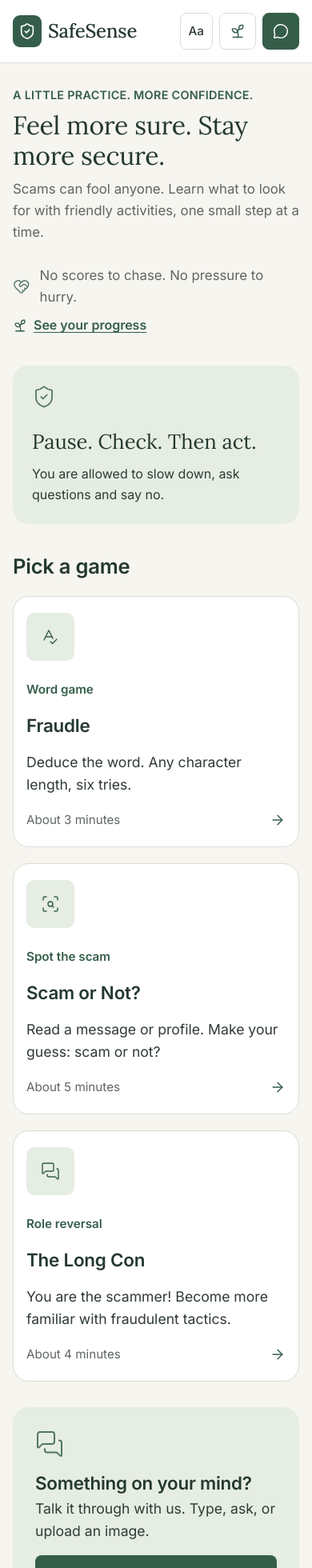
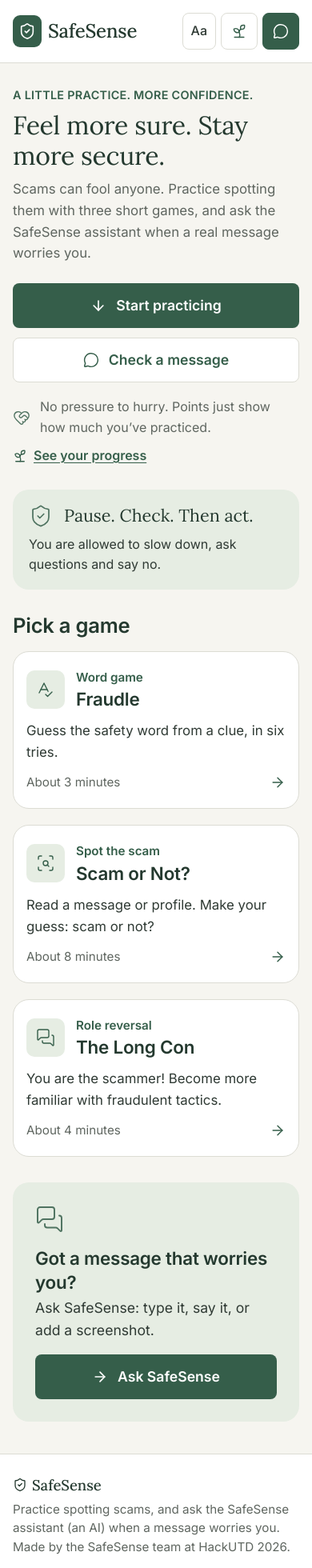
Before and after one commit to diejor/hackathon, a React (Vite) app in the folder safesense/: page / in a window 390 px wide. Shown: the top 1960 px of the page at 80% size. Built offline with nearby package versions, Linux system fonts and the light colour scheme; no server answers.

Commit message:
SafeSense: home says what it does with two actions, Ask SafeSense naming, footer with About and privacy, About page
Header fits at 360px in larger text; per-page titles and heading focus on navigation.
POLISH G-2, G-4..G-9, H-1..H-3, H-5, H-6.

Co-Authored-By: Claude Opus 5.5 <noreply@anthropic.com>

```diff
--- a/safesense/src/App.tsx
+++ b/safesense/src/App.tsx
@@ -6,6 +6,7 @@ import ScamOrNot from './pages/ScamOrNot'
 import LongCon from './pages/LongCon'
 import Chat from './pages/Chat'
 import Profile from './pages/Profile'
+import About from './pages/About'
 
 const PAGES = {
   home: Home,
@@ -14,6 +15,7 @@ const PAGES = {
   'long-con': LongCon,
   chat: Chat,
   profile: Profile,
+  about: About,
 }
 
 export default function App() {
--- a/safesense/src/components/Layout.tsx
+++ b/safesense/src/components/Layout.tsx
@@ -1,11 +1,13 @@
-import { useEffect, useState, type ReactNode } from 'react'
+import { useEffect, useState, type MouseEvent, type ReactNode } from 'react'
 import { MessageCircle, ShieldCheck, Sprout } from 'lucide-react'
+import { ASSISTANT } from './chat/copy'
 import { href, type Route } from '../router'
 import { useProgress } from '../lib/useProgress'
 import '../profile.css'
 
 const SIZES = ['normal', 'large', 'larger'] as const
 type Size = (typeof SIZES)[number]
+const SIZE_NAMES: Record<Size, string> = { normal: 'Normal', large: 'Large', larger: 'Larger' }
 
 function TextSizeButton() {
   const [size, setSize] = useState<Size>(() => {
@@ -29,7 +31,12 @@ function TextSizeButton() {
 
   return (
     <button className="text-size" onClick={next} aria-label={`Text size: ${size}. Select to change.`}>
-      <span className="aa">Aa</span> <span className="text-size-label">Text size</span>
+      <span className="aa" aria-hidden="true">
+        Aa
+      </span>{' '}
+      <span className="text-size-label" aria-hidden="true">
+        Text: {SIZE_NAMES[size]}
+      </span>
     </button>
   )
 }
@@ -62,7 +69,7 @@ function Header({ route }: { route: Route }) {
       <div className="container header-inner">
         {/* The logo is the way home on every page */}
         <a className="brand" href={href('home')} aria-label="SafeSense home">
-          <span className="brand-mark">
+          <span className="brand-mark" aria-hidden="true">
             <ShieldCheck size={22} strokeWidth={1.75} />
           </span>
           <span className="brand-name">SafeSense</span>
@@ -74,10 +81,11 @@ function Header({ route }: { route: Route }) {
             className="chat-link"
             href={href('chat')}
             aria-current={route === 'chat' ? 'page' : undefined}
-            aria-label="Chat with us"
+            aria-label="Ask SafeSense"
+            title={`Ask the ${ASSISTANT}`}
           >
-            <MessageCircle size={20} strokeWidth={1.75} />
-            <span className="chat-label">Chat with us</span>
+            <MessageCircle size={20} strokeWidth={1.75} aria-hidden="true" />
+            <span className="chat-label">Ask SafeSense</span>
           </a>
         </div>
       </div>
@@ -85,12 +93,47 @@ function Header({ route }: { route: Route }) {
   )
 }
 
-function Footer({ note }: { note?: string }) {
+/** "Forget me" sits at the bottom of the Ask SafeSense page: open that page, then bring the button into view. */
+function goToForgetMe(e: MouseEvent<HTMLAnchorElement>) {
+  e.preventDefault()
+  window.location.hash = href('chat')
+  window.setTimeout(() => {
+    const box = document.querySelector<HTMLElement>('.chat-forget')
+    if (!box) return
+    box.scrollIntoView({ block: 'center' })
+    box.querySelector<HTMLElement>('button')?.focus({ preventScroll: true })
+  }, 400)
+}
+
+/** What SafeSense is, who made it, and an honest note on where your data goes. */
+function Footer({ route }: { route: Route }) {
   return (
     <footer className="footer">
       <div className="container footer-inner">
-        <span>{note ?? 'Learn at your own pace.'}</span>
-        <span className="footer-tag">SafeSense · A little practice, more confidence.</span>
+        <div className="footer-about">
+          <p className="footer-brand">
+            <ShieldCheck size={18} strokeWidth={1.75} aria-hidden="true" /> SafeSense
+          </p>
+          <p>
+            Practice spotting scams, and ask the {ASSISTANT} (an AI) when a message worries you. Made by the
+            SafeSense team at HackUTD 2026.
+          </p>
+        </div>
+        <div className="footer-privacy">
+          <p className="footer-head">Your privacy</p>
+          <p>
+            Your chat and game progress are saved privately for you. An AI service (Google Gemini) reads your
+            messages to answer. Screenshots aren’t stored.
+          </p>
+        </div>
+        <nav className="footer-links" aria-label="About and privacy">
+          <a href={href('about')} aria-current={route === 'about' ? 'page' : undefined}>
+            About SafeSense
+          </a>
+          <a href={href('chat')} onClick={goToForgetMe}>
+            Delete my data (Forget me)
+          </a>
+        </nav>
       </div>
     </footer>
   )
@@ -103,7 +146,7 @@ export function Layout({ route, children }: { route: Route; children: ReactNode
       <main>
         <div className="container">{children}</div>
       </main>
-      <Footer />
+      <Footer route={route} />
     </div>
   )
 }
--- a/safesense/src/index.css
+++ b/safesense/src/index.css
@@ -73,6 +73,13 @@ button {
   outline: 3px solid var(--green-600);
   outline-offset: 2px;
 }
+h1[tabindex='-1']:focus,
+h2[tabindex='-1']:focus {
+  outline: none;
+}
+.nowrap {
+  white-space: nowrap;
+}
 
 .sr-only {
   position: absolute;
@@ -136,6 +143,7 @@ main {
   color: var(--green-900);
 }
 .brand-mark {
+  flex-shrink: 0;
   width: 40px;
   height: 44px;
   border-radius: 9px;
@@ -145,6 +153,7 @@ main {
   place-items: center;
 }
 .brand-name {
+  white-space: nowrap;
   font-family: var(--font-serif);
   font-size: 1.95rem;
   font-weight: 500;
@@ -152,6 +161,7 @@ main {
 }
 .header-actions {
   display: flex;
+  flex-shrink: 0;
   align-items: center;
   gap: 10px;
 }
@@ -172,6 +182,11 @@ main {
 }
 .chat-link:hover {
   background: var(--green-900);
+}
+.chat-link[aria-current='page'] {
+  background: var(--surface);
+  color: var(--green-700);
+  border: 2px solid var(--green-700);
 }
 .text-size {
   display: inline-flex;
@@ -194,15 +209,49 @@ main {
 /* ---------- Footer ---------- */
 .footer {
   border-top: 1px solid var(--border);
+  background: var(--surface);
   color: var(--text-muted);
   font-size: 0.95rem;
+  line-height: 1.55;
 }
 .footer-inner {
+  display: grid;
+  grid-template-columns: minmax(0, 1fr) minmax(0, 1fr) auto;
+  gap: 32px;
+  align-items: start;
+  padding-top: 28px;
+  padding-bottom: calc(28px + env(safe-area-inset-bottom, 0px));
+}
+.footer-brand,
+.footer-head {
   display: flex;
-  justify-content: space-between;
   align-items: center;
-  padding-top: 26px;
-  padding-bottom: 26px;
+  gap: 6px;
+  margin-bottom: 4px;
+  color: var(--green-900);
+  font-weight: 600;
+}
+.footer-brand {
+  font-family: var(--font-serif);
+  font-size: 1.15rem;
+  font-weight: 500;
+}
+.footer-links {
+  display: flex;
+  flex-direction: column;
+  gap: 2px;
+}
+.footer-links a {
+  display: inline-flex;
+  align-items: center;
+  min-height: 44px;
+  color: var(--green-700);
+  font-weight: 600;
+  text-decoration: underline;
+  text-underline-offset: 3px;
+}
+.footer-links a:hover {
+  color: var(--green-900);
 }
 
 /* ---------- Typography ---------- */
@@ -412,13 +461,22 @@ main {
 .home-hero .lead {
   max-width: 760px;
 }
+.hero-actions {
+  display: flex;
+  flex-wrap: wrap;
+  gap: 12px;
+  margin-top: 24px;
+}
 .reassure {
   display: flex;
   align-items: center;
   gap: 12px;
-  margin-top: 28px;
+  margin-top: 24px;
   color: var(--text-muted);
   font-size: 1.05rem;
+}
+.reassure svg {
+  flex-shrink: 0;
 }
 .motto {
   font-family: var(--font-serif);
@@ -432,6 +490,7 @@ main {
 }
 .games-title {
   margin: 36px 0 20px;
+  scroll-margin-top: 16px;
 }
 .games {
   display: grid;
@@ -555,6 +614,36 @@ main {
 }
 .help-banner .btn {
   white-space: nowrap;
+}
+
+/* ================= ABOUT ================= */
+.about-list {
+  list-style: none;
+  margin: 16px 0 0;
+  padding: 0;
+  display: flex;
+  flex-direction: column;
+  gap: 16px;
+}
+.about-list li,
+.about-text {
+  display: flex;
+  gap: 12px;
+  align-items: flex-start;
+}
+.about-text {
+  margin-top: 12px;
+}
+.about-list svg,
+.about-text svg {
+  flex-shrink: 0;
+  margin-top: 2px;
+  color: var(--green-700);
+}
+.about-section a {
+  color: var(--green-700);
+  font-weight: 600;
+  text-underline-offset: 3px;
 }
 
 /* ================= FRAUDLE ================= */
@@ -1189,11 +1278,77 @@ main {
   .lead {
     font-size: 1.05rem;
   }
-  .footer-tag {
-    display: none;
+  .footer-inner {
+    grid-template-columns: minmax(0, 1fr);
+    gap: 16px;
+    padding-top: 24px;
+    padding-bottom: calc(32px + env(safe-area-inset-bottom, 0px));
   }
   .card {
     padding: 20px 16px;
+  }
+  /* Home: the first screen says what SafeSense does and shows both actions; the motto becomes a slim band. */
+  .home-hero {
+    gap: 20px;
+  }
+  .hero-actions .btn {
+    flex: 1 1 100%;
+  }
+  .reassure {
+    margin-top: 18px;
+    font-size: 1rem;
+  }
+  .motto-panel {
+    display: grid;
+    grid-template-columns: auto minmax(0, 1fr);
+    column-gap: 14px;
+    align-items: center;
+    padding: 18px 20px;
+  }
+  .motto-panel .motto {
+    margin-top: 0 !important;
+    font-size: 1.35rem;
+  }
+  .motto-panel p:last-child {
+    grid-column: 1 / -1;
+    margin-top: 8px;
+  }
+  .games-title {
+    margin: 28px 0 16px;
+  }
+  /* Game cards: icon beside the kind and title instead of a big tile on top (H-5). */
+  .game-card {
+    display: grid;
+    grid-template-columns: 48px minmax(0, 1fr);
+    grid-template-areas:
+      'icon kind'
+      'icon title'
+      'desc desc'
+      'info info';
+    column-gap: 14px;
+  }
+  .game-card .icon-tile {
+    grid-area: icon;
+    width: 48px;
+    height: 48px;
+    align-self: center;
+  }
+  .game-card .kind {
+    grid-area: kind;
+    margin-top: 0;
+  }
+  .game-card .h3 {
+    grid-area: title;
+    margin-top: 0;
+  }
+  .game-card .desc {
+    grid-area: desc;
+    margin-top: 12px;
+    font-size: 1.05rem;
+  }
+  .game-card .info {
+    grid-area: info;
+    margin-top: 12px;
   }
   .help-banner {
     flex-direction: column;
--- /dev/null
+++ b/safesense/src/pages/About.tsx
@@ -0,0 +1,108 @@
+import { ArrowRight, Gamepad2, HeartHandshake, LockKeyhole, MessageCircle, Phone, Users } from 'lucide-react'
+import { Crumb, PageHead } from '../components/Layout'
+import { ASSISTANT } from '../components/chat/copy'
+import { href } from '../router'
+
+/** About SafeSense: what it is, who made it, and what happens to your data. Kept short and plain. */
+export default function About() {
+  return (
+    <>
+      <PageHead
+        crumb={<Crumb label="About" />}
+        title="About SafeSense"
+        lead="A calm place to practice spotting scams, and to ask when something doesn’t feel right."
+      />
+      <div className="page-grid">
+        <div className="stack">
+          <section className="card about-section" aria-labelledby="about-what">
+            <h2 id="about-what" className="h2">
+              What it is
+            </h2>
+            <ul className="about-list">
+              <li>
+                <Gamepad2 size={22} strokeWidth={1.5} aria-hidden="true" />
+                <span>
+                  <strong>Three short games</strong> to practice with: Fraudle, Scam or Not? and The Long Con. The
+                  people and companies in them are made up. No messages or money are ever sent.
+                </span>
+              </li>
+              <li>
+                <MessageCircle size={22} strokeWidth={1.5} aria-hidden="true" />
+                <span>
+                  <strong>The {ASSISTANT}</strong> is an AI. Tell it about a message that worries you: type it, say
+                  it, or add a screenshot. It explains what it notices and what you could do next. It gives
+                  guidance, not guarantees, and it can be wrong.
+                </span>
+              </li>
+              <li>
+                <HeartHandshake size={22} strokeWidth={1.5} aria-hidden="true" />
+                <span>
+                  <strong>Points</strong> are a gentle tally of how much you’ve practiced. There’s no race and no
+                  timer.
+                </span>
+              </li>
+            </ul>
+          </section>
+
+          <section className="card about-section" aria-labelledby="about-privacy">
+            <h2 id="about-privacy" className="h2">
+              Your privacy
+            </h2>
+            <ul className="about-list">
+              <li>
+                <LockKeyhole size={22} strokeWidth={1.5} aria-hidden="true" />
+                <span>
+                  There’s no account. Your chat and game progress are saved privately for you on SafeSense’s
+                  server, linked to this browser. A recovery key on <a href={href('profile')}>Your progress</a> lets
+                  you bring them to another device.
+                </span>
+              </li>
+              <li>
+                <MessageCircle size={22} strokeWidth={1.5} aria-hidden="true" />
+                <span>
+                  To answer you, the messages you send to the assistant are read by an AI service (Google Gemini).
+                  Screenshots aren’t stored; only a short note of what they say is kept.
+                </span>
+              </li>
+              <li>
+                <LockKeyhole size={22} strokeWidth={1.5} aria-hidden="true" />
+                <span>
+                  Please don’t share passwords, PINs, full account numbers or one-time codes.{' '}
+                  <strong>Forget me</strong>, at the bottom of the <a href={href('chat')}>Ask SafeSense</a> page,
+                  deletes your chat, what the assistant remembers, and your game history.
+                </span>
+              </li>
+            </ul>
+          </section>
+
+          <section className="card about-section" aria-labelledby="about-team">
+            <h2 id="about-team" className="h2">
+              Who made it
+            </h2>
+            <p className="about-text">
+              <Users size={22} strokeWidth={1.5} aria-hidden="true" />
+              <span>Made by the SafeSense team at HackUTD 2026.</span>
+            </p>
+          </section>
+        </div>
+
+        <aside className="stack">
+          <div className="panel">
+            <Phone size={28} strokeWidth={1.4} className="icon-muted" aria-hidden="true" />
+            <h2 className="h3">Already sent money or details?</h2>
+            <p>
+              Call your bank right away, using the number on the back of your card. You can also report a scam to
+              the FTC at <span className="nowrap">ReportFraud.ftc.gov</span>.
+            </p>
+          </div>
+          <a className="btn btn-primary btn-block" href={href('chat')}>
+            <ArrowRight size={20} aria-hidden="true" /> Ask SafeSense
+          </a>
+          <a className="btn btn-secondary btn-block" href={href('home')}>
+            <Gamepad2 size={20} strokeWidth={1.5} aria-hidden="true" /> Practice with a game
+          </a>
+        </aside>
+      </div>
+    </>
+  )
+}
--- a/safesense/src/pages/Home.tsx
+++ b/safesense/src/pages/Home.tsx
@@ -1,7 +1,18 @@
-import { useState, type MouseEvent } from 'react'
-import { ArrowRight, HeartHandshake, MessagesSquare, ScanSearch, ShieldCheck, SpellCheck, Sprout } from 'lucide-react'
+import { useRef, useState, type MouseEvent } from 'react'
+import {
+  ArrowDown,
+  ArrowRight,
+  HeartHandshake,
+  MessageCircle,
+  MessagesSquare,
+  ScanSearch,
+  ShieldCheck,
+  SpellCheck,
+  Sprout,
+} from 'lucide-react'
 import type { LucideIcon } from 'lucide-react'
 import { href, type Route } from '../router'
+import { ASSISTANT } from '../components/chat/copy'
 
 type Game = {
   route: Route
@@ -18,7 +29,7 @@ const GAMES: Game[] = [
     icon: SpellCheck,
     kind: 'Word game',
     title: 'Fraudle',
-    desc: 'Deduce the word. Any character length, six tries.',
+    desc: 'Guess the safety word from a clue, in six tries.',
     time: 'About 3 minutes',
   },
   {
@@ -27,7 +38,7 @@ const GAMES: Game[] = [
     kind: 'Spot the scam',
     title: 'Scam or Not?',
     desc: 'Read a message or profile. Make your guess: scam or not?',
-    time: 'About 5 minutes',
+    time: 'About 8 minutes',
   },
   {
     route: 'long-con',
@@ -60,7 +71,7 @@ function GameCard({ game }: { game: Game }) {
 
   return (
     <a className={`card game-card ${pressed ? 'is-pressed' : ''}`} href={href(route)} onClick={onClick}>
-      <span className="icon-tile">
+      <span className="icon-tile" aria-hidden="true">
         <Icon size={24} strokeWidth={1.4} />
       </span>
       <span className="kind">{kind}</span>
@@ -75,6 +86,17 @@ function GameCard({ game }: { game: Game }) {
 }
 
 export default function Home() {
+  const gamesRef = useRef<HTMLHeadingElement>(null)
+
+  // "Start practicing" brings the games into view. A hash link can't do it: the hash is the router.
+  const toGames = () => {
+    const h = gamesRef.current
+    if (!h) return
+    const reduce = window.matchMedia('(prefers-reduced-motion: reduce)').matches
+    h.scrollIntoView({ behavior: reduce ? 'auto' : 'smooth', block: 'start' })
+    h.focus({ preventScroll: true })
+  }
+
   return (
     <>
       <section className="home-hero">
@@ -82,18 +104,27 @@ export default function Home() {
           <div className="eyebrow">A little practice. More confidence.</div>
           <h1 className="page-title">Feel more sure. Stay more secure.</h1>
           <p className="lead">
-            Scams can fool anyone. Learn what to look for with friendly activities, one small step at a time.
+            Scams can fool anyone. Practice spotting them with three short games, and ask the {ASSISTANT} when
+            a real message worries you.
           </p>
+          <div className="hero-actions">
+            <button type="button" className="btn btn-primary" onClick={toGames}>
+              <ArrowDown size={20} aria-hidden="true" /> Start practicing
+            </button>
+            <a className="btn btn-secondary" href={href('chat')}>
+              <MessageCircle size={20} strokeWidth={1.75} aria-hidden="true" /> Check a message
+            </a>
+          </div>
           <p className="reassure">
-            <HeartHandshake size={22} strokeWidth={1.5} className="icon-muted" />
-            No scores to chase. No pressure to hurry.
+            <HeartHandshake size={22} strokeWidth={1.5} className="icon-muted" aria-hidden="true" />
+            <span>No pressure to hurry. Points just show how much you’ve practiced.</span>
           </p>
           <a className="see-progress" href={href('profile')}>
             <Sprout size={18} strokeWidth={1.75} aria-hidden="true" /> See your progress
           </a>
         </div>
-        <aside className="panel">
-          <ShieldCheck size={30} strokeWidth={1.4} className="icon-muted" />
+        <aside className="panel motto-panel">
+          <ShieldCheck size={30} strokeWidth={1.4} className="icon-muted" aria-hidden="true" />
           <p className="motto">
             Pause. Check. <br className="desktop-break" />
             Then act.
@@ -102,7 +133,9 @@ export default function Home() {
         </aside>
       </section>
 
-      <h2 className="h2 games-title">Pick a game</h2>
+      <h2 className="h2 games-title" id="games" ref={gamesRef} tabIndex={-1}>
+        Pick a game
+      </h2>
       <div className="games">
         {GAMES.map((game) => (
           <GameCard key={game.route} game={game} />
@@ -110,15 +143,15 @@ export default function Home() {
       </div>
 
       <section className="panel help-banner">
-        <MessagesSquare size={36} strokeWidth={1.3} className="icon-muted" />
+        <MessagesSquare size={36} strokeWidth={1.3} className="icon-muted" aria-hidden="true" />
         <div className="body">
           <h2 className="h3" style={{ marginTop: 0 }}>
-            Something on your mind?
+            Got a message that worries you?
           </h2>
-          <p style={{ marginTop: 4 }}>Talk it through with us. Type, ask, or upload an image.</p>
+          <p style={{ marginTop: 4 }}>Ask SafeSense: type it, say it, or add a screenshot.</p>
         </div>
         <a className="btn btn-primary" href={href('chat')}>
-          <ArrowRight size={20} /> Chat with us
+          <ArrowRight size={20} aria-hidden="true" /> Ask SafeSense
         </a>
       </section>
     </>
--- a/safesense/src/profile.css
+++ b/safesense/src/profile.css
@@ -340,6 +340,21 @@
   .brand-name {
     font-size: 24px;
   }
+  /* The header controls stop growing with the text size here, so "SafeSense" always fits. */
+  .header-actions {
+    gap: 6px;
+  }
+  .text-size {
+    font-size: 16px;
+    padding: 0 10px;
+  }
+  .progress-link {
+    padding: 0 8px;
+  }
+  .points-chip {
+    font-size: 13px;
+    padding: 0 6px;
+  }
 }
 @media (max-width: 374px) {
   .points-chip {
```
